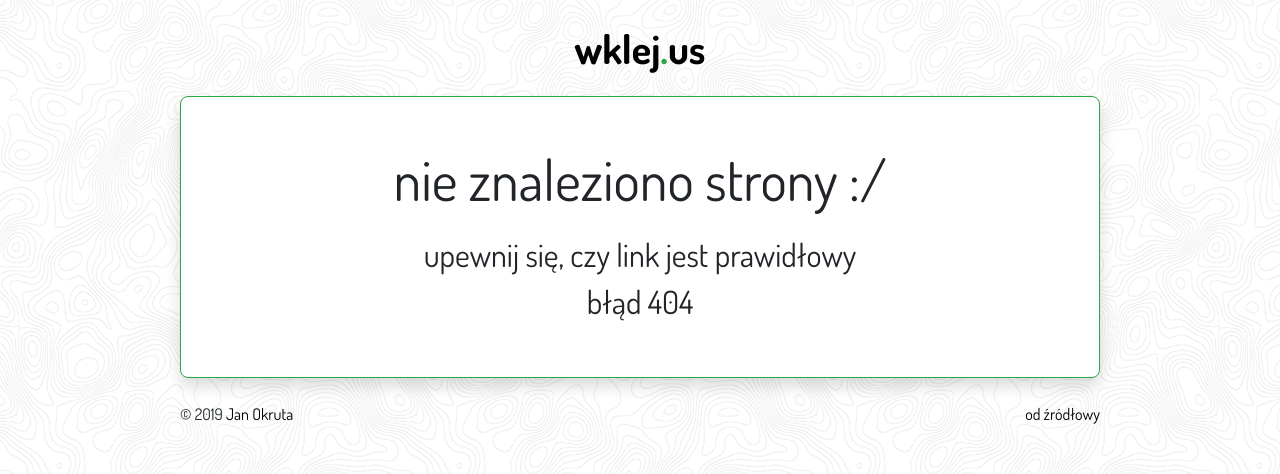
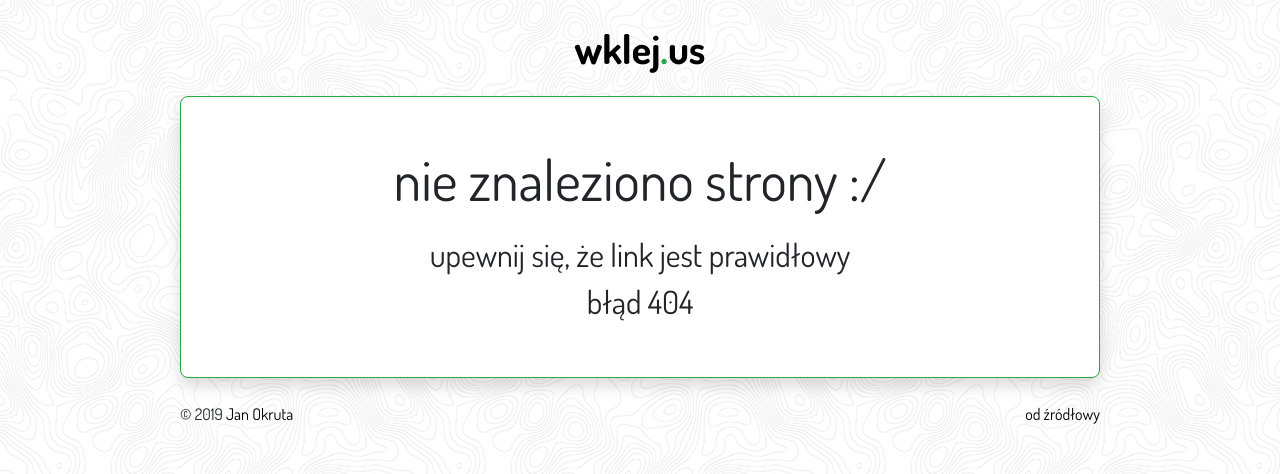
Before and after one commit to janokruta/wklej.us, a Django app: template templates/404.html in a window 1280 px wide. Shown: the top 474 px of the page. Run offline with Django 3.2, Linux system fonts and the light colour scheme; the template is opened without the code that fills it, so the values that code supplies are empty; some libraries are stand-ins or nearby versions.

Commit message:
Change text on 404 error page

```diff
--- a/templates/404.html
+++ b/templates/404.html
@@ -3,7 +3,7 @@
   <h1 class="font-weight-bold my-4 text-center"><a href="/">wklej<span class="text-success">.</span>us</a></h1>
   <div id="link-detail" class="shadow text-center py-5">
     <div class="display-4">nie znaleziono strony :/</div>
-    <div class="h2 mt-4">upewnij się, czy link jest prawidłowy</div>
+    <div class="h2 mt-4">upewnij się, że link jest prawidłowy</div>
     <div class="h2">błąd 404</div>
   </div>
 {% endblock %}
```
